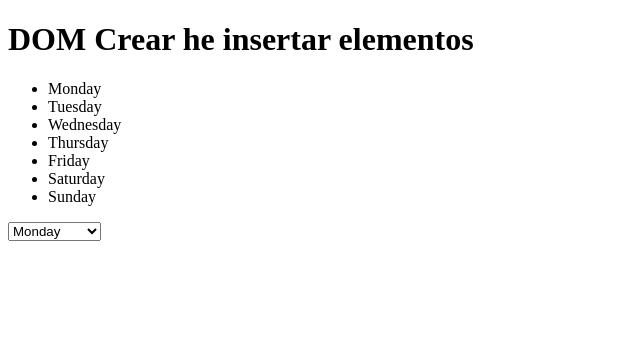
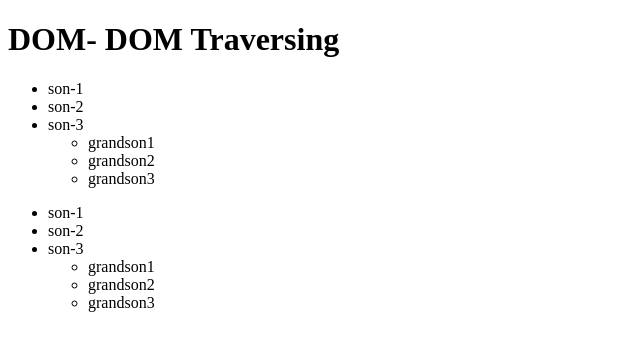
Before and after one commit to bukaro8/practica_js, a plain HTML site: page index.html in a window 1280 px wide. Shown: the whole page, without its empty margins (0-640 px from the left). Drawn offline with Linux system fonts and the light colour scheme.

Commit message:
manejo del dom para insertar y eliminar elementos

```diff
--- a/index.html
+++ b/index.html
@@ -8,10 +8,24 @@
   <title>javascript practice </title>
 </head>
 <body>
-      <h1 id="title">DOM Crear he insertar elementos</h1>
+  <h1 id="title">DOM- DOM Traversing</h1>
+  <nav>
+    <ul id="parent">
+      <li>son-1</li>
+      <li>son-2</li>
+      <li>son-3</li>
+      <ul>
+        <li>grandson1</li>
+        <li>grandson2</li>
+        <li>grandson3</li>
+      </ul>
+    </ul>
+  </nav>
+      <!-- <h1 id="title">DOM Crear he insertar elementos</h1>
       <ul id="dayList"></ul>
-      <select  id="selectDays"></select>
-<script src="./js/dom2.js"></script>
+      <select  id="selectDays"></select> -->
+      <script src="./js/insertarEleliminarElementos.js"></script>
+<!-- <script src="./js/recorrerdom.js"></script>  -->
 <!-- <script src="./js/eventos2.js"></script> -->
   <!-- <script src="./js/eventos.js"></script> -->
 </body>
--- a/js/dom2.js
+++ b/js/dom2.js
@@ -23,7 +23,7 @@ const selectDays= document.querySelector('#selectDays');
   const fragment2=document.createDocumentFragment()
   for(day of days){
   const optionItem=document.createElement('option')
-  optionItem.setAttribute('value',day.toLowerCase())
+  optionItem.setAttribute('value',day.toLowerCase() )
   optionItem.textContent= day
   fragment2.appendChild(optionItem)}
   selectDays.appendChild(fragment2)
--- /dev/null
+++ b/js/insertarEleliminarElementos.js
@@ -0,0 +1,38 @@
+// insertar y eliminar elementos
+  // insertar un elemento antes del elemento referencia
+  // parent.insertBefore(newElement, referenceElment)
+
+  const parent= document.querySelector('#parent');
+  const newElement=document.createElement('li');
+  // =======================
+  //   INSERTARIA UN NUEVO ELEMENTO EN EL TOP DE LA LISTA[0
+  //   ===================================================]
+  newElement.innerHTML= 'soy un nuevo elemento'
+  // parent.insertBefore(newElement,parent.children[0])
+
+
+  // ========parent.insertAdjacentElement('position',newElement)
+  /* POSICIONES====================
+    beforebegin   = antes de que empieze el hermano anterior
+    afterbegin    = despues de que empieze el primer hijo
+    berforeend    = antes de que acabe
+    afterend      = despues que acabe
+    REPLACE CHILD
+    parent.replaceChild(newChild,oldChild)
+    */
+
+  // 1. beforebegin   = antes de que empieze el hermano anterior
+  // parent.insertAdjacentElement('beforebegin',newElement)
+  // 2. afterbegin    = despues de que empieze el primer hijo
+  // parent.insertAdjacentElement('afterbegin',newElement)
+  // REPLACE CHILD
+  // parent.replaceChild(newElement,parent.children[0])
+
+  // =========================================================
+    // ======================jquery-like ======================
+      // parent.before(newElement) antes de que empieze
+      // parent.prepend(newElement)  despues de que empieze
+      // parent.append(newElement) antes de que acabe
+      // parent.after(newElement) despues de terminado
+      // CLONAR Y ELEMINAR ELEMENTOS
+      parent.after(parent.cloneNode(true))
```
Also changed, not shown: js/recorrerdom.js (added, +27 -0 lines).
